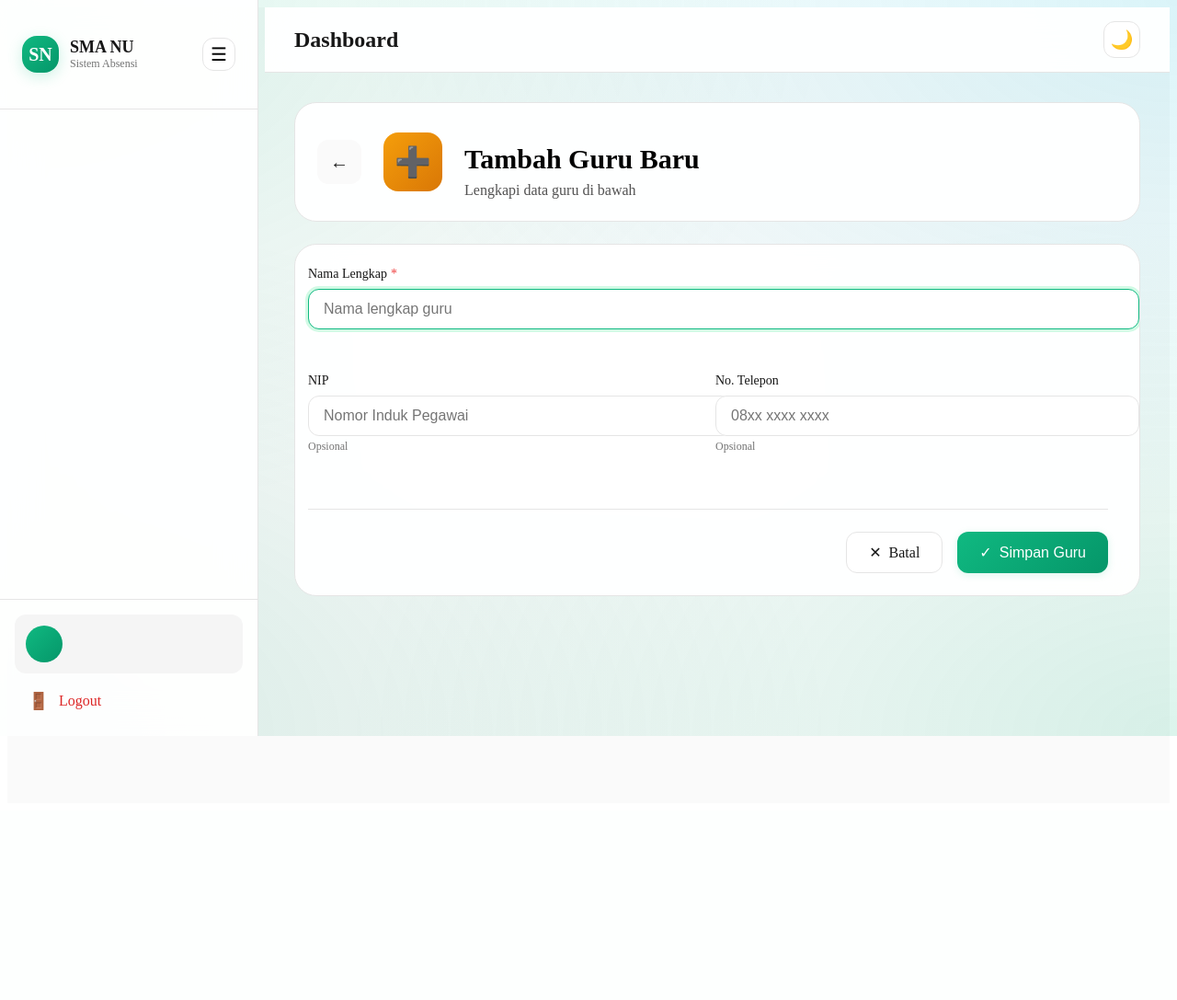
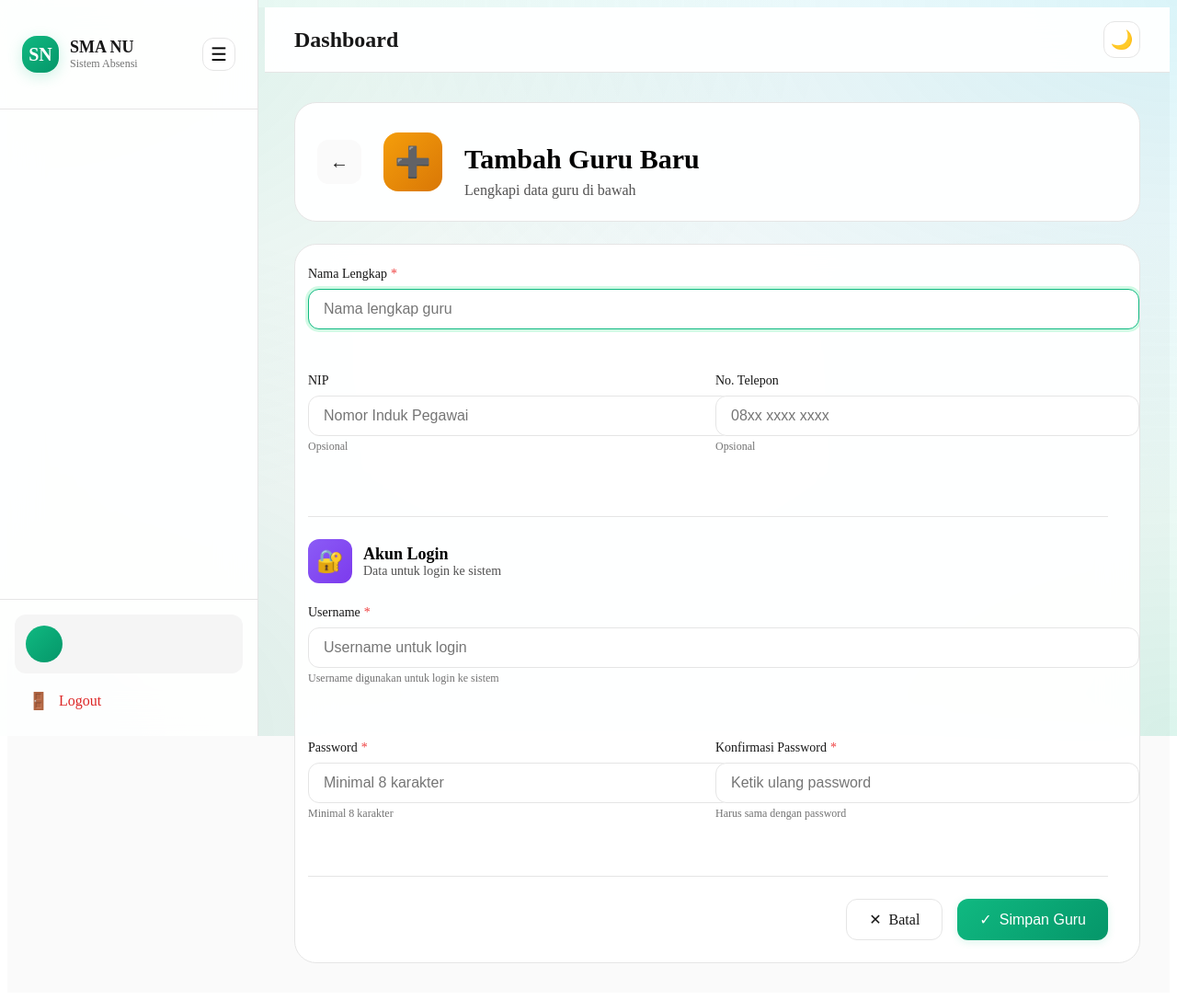
Before and after one commit to Muhammadkafaby/absensi-kelas, a CodeIgniter 4 app: the page made by app/Views/master_data/teachers/enterprise_form.php in a window 1280 px wide. Shown: the whole page at 92% size. Before the commit the page ends 800 px from the top, so only its background shows below. Run offline with PHP 8.4 and a stand-in for CodeIgniter, Linux system fonts and the light colour scheme; the template is opened without the code that fills it, so the values that code supplies are empty; some libraries are stand-ins or nearby versions.

Commit message:
feat: implement automatic user account creation for teachers
When admin creates a new teacher, a user account is automatically
created with login credentials. This ensures all teachers can
immediately access the system.

Changes:
- Added username, password, and password confirmation fields to teacher creation form
- Modified storeTeacher() to create both teacher and user records atomically
- Used database transaction to ensure data consistency
- Implemented password validation (minimum 8 characters, confirmation match)
- Auto-set role='guru' and link user to teacher via teacher_id
- Password is securely hashed using password_hash()

Form changes:
- Account credentials section only visible during teacher creation (not edit)
- Clear visual separation with icon and section header
- Helpful validation messages

Technical details:
- Transaction ensures rollback if either teacher or user creation fails
- Proper error handling with user-friendly messages
- UserModel validation rules enforced (unique username)

```diff
--- a/app/Views/master_data/teachers/enterprise_form.php
+++ b/app/Views/master_data/teachers/enterprise_form.php
@@ -62,6 +62,49 @@
                     <p class="form-helper-text">Opsional</p>
                 </div>
             </div>
+
+            <?php if (!isset($teacher)): ?>
+            <!-- Account Credentials Section (hanya untuk create) -->
+            <div style="border-top: 1px solid var(--enterprise-border); padding-top: 1.5rem; margin-top: 0.5rem;">
+                <div style="display: flex; align-items: center; gap: 0.75rem; margin-bottom: 1.5rem;">
+                    <div style="width: 48px; height: 48px; background: linear-gradient(135deg, #8b5cf6 0%, #7c3aed 100%); border-radius: 12px; display: flex; align-items: center; justify-content: center; font-size: 1.5rem;">
+                        🔐
+                    </div>
+                    <div>
+                        <h3 style="font-size: 1.125rem; font-weight: 600; margin: 0;">Akun Login</h3>
+                        <p style="font-size: 0.875rem; color: var(--enterprise-text-secondary); margin: 0;">Data untuk login ke sistem</p>
+                    </div>
+                </div>
+
+                <div style="display: flex; flex-direction: column; gap: 1.5rem;">
+                    <div class="enterprise-form-group">
+                        <label for="username" class="enterprise-label enterprise-label-required">Username</label>
+                        <input type="text" id="username" name="username" class="enterprise-input"
+                               value="<?= old('username') ?>"
+                               placeholder="Username untuk login"
+                               required>
+                        <p class="form-helper-text">Username digunakan untuk login ke sistem</p>
+                    </div>
+
+                    <div class="form-row">
+                        <div class="enterprise-form-group">
+                            <label for="password" class="enterprise-label enterprise-label-required">Password</label>
+                            <input type="password" id="password" name="password" class="enterprise-input"
+                                   placeholder="Minimal 8 karakter"
+                                   required>
+                            <p class="form-helper-text">Minimal 8 karakter</p>
+                        </div>
+                        <div class="enterprise-form-group">
+                            <label for="password_confirm" class="enterprise-label enterprise-label-required">Konfirmasi Password</label>
+                            <input type="password" id="password_confirm" name="password_confirm" class="enterprise-input"
+                                   placeholder="Ketik ulang password"
+                                   required>
+                            <p class="form-helper-text">Harus sama dengan password</p>
+                        </div>
+                    </div>
+                </div>
+            </div>
+            <?php endif; ?>
             <div style="display: flex; gap: 1rem; justify-content: flex-end; padding-top: 1.5rem; border-top: 1px solid var(--enterprise-border);">
                 <a href="<?= base_url('/master/teachers') ?>" class="btn-enterprise btn-secondary">
                     <span>✕</span><span>Batal</span>
```
Also changed, not shown: app/Controllers/MasterDataController.php (+60 -6 lines).
